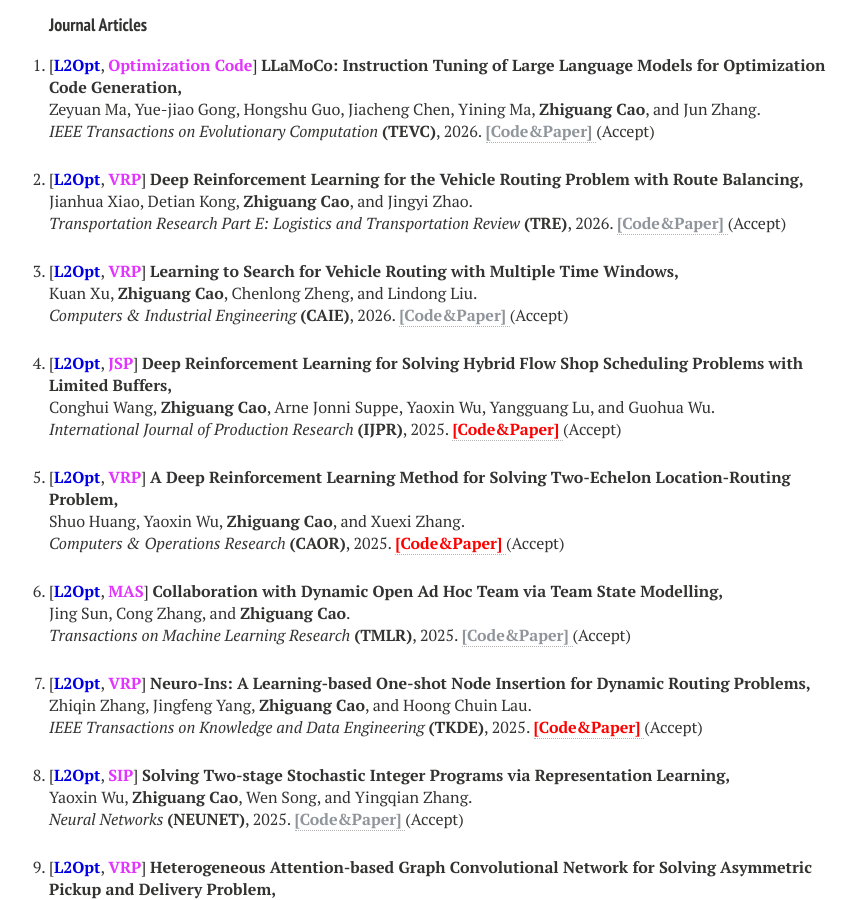
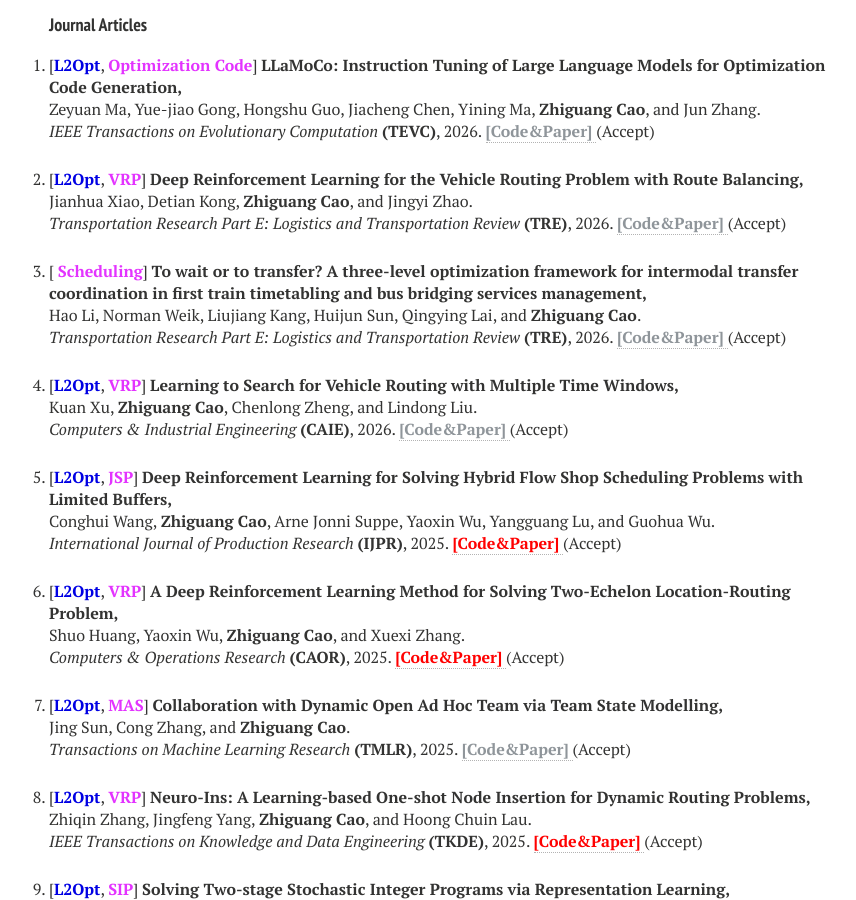
Before and after one commit to zhiguangcaosg/zhiguangcaosg.github.io, a Jekyll site: the page built from publications.md, in a window 1280 px wide and 900 px high, scrolled down 8133 px. Shown: the whole window, without its empty margins (271-1127 px from the left). Built offline with Jekyll 4.4.1, drawn with Linux system fonts in a browser that asks for light colours; nearby versions of some CDN libraries.

Commit message:
Update publications.html

```diff
--- a/_layouts/publications.html
+++ b/_layouts/publications.html
@@ -821,6 +821,15 @@ div.bibtex pre { font-size: 75%; overflow: auto;  width: 100%; padding: 0em 0em;
 
 <li>
 <p>
+[ <font color="#E333FF"><b>Scheduling</b></font>] <b>To wait or to transfer? A three-level optimization framework for intermodal transfer coordination in first train timetabling and bus bridging services management,</b>
+<br>Hao Li, Norman Weik, Liujiang Kang, Huijun Sun, Qingying Lai, and <b>Zhiguang Cao</b>.<br>
+<i>Transportation Research Part E: Logistics and Transportation Review</i> <b>(TRE)</b>, 2026.  <a href="https://zhiguangcaosg.github.io/publications/"> <font color="#8F959A"><b>[Code&Paper]</b> </font></a> (Accept)
+</p>
+</li>
+
+
+<li>
+<p>
 [<font color="#0000E3"><b>L2Opt</b></font>, <font color="#E333FF"><b>VRP</b></font>] <b>Learning to Search for Vehicle Routing with Multiple Time Windows,</b>
 <br>Kuan Xu, <b>Zhiguang Cao</b>, Chenlong Zheng, and Lindong Liu.<br>
 <i>Computers & Industrial Engineering</i> <b>(CAIE)</b>, 2026.  <a href="https://zhiguangcaosg.github.io/publications/"> <font color="#8F959A"><b>[Code&Paper]</b> </font></a> (Accept)
```
